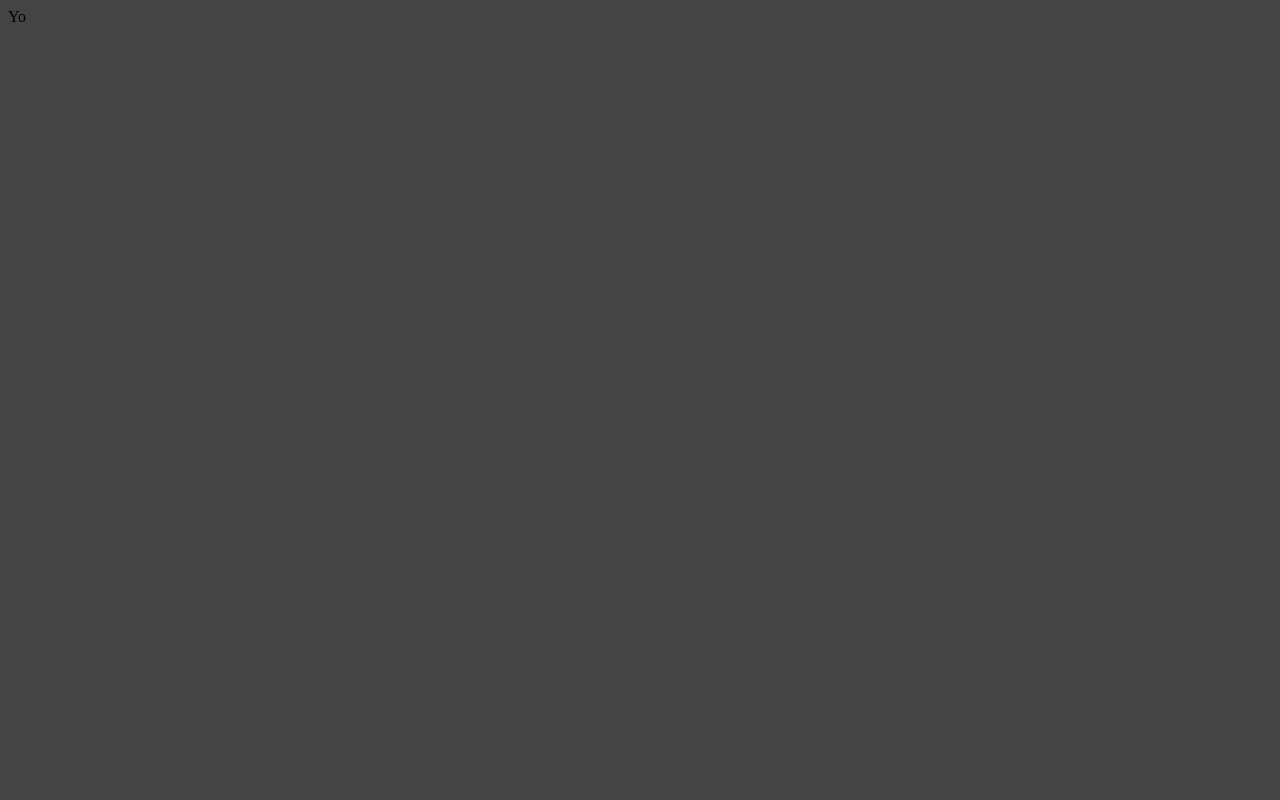
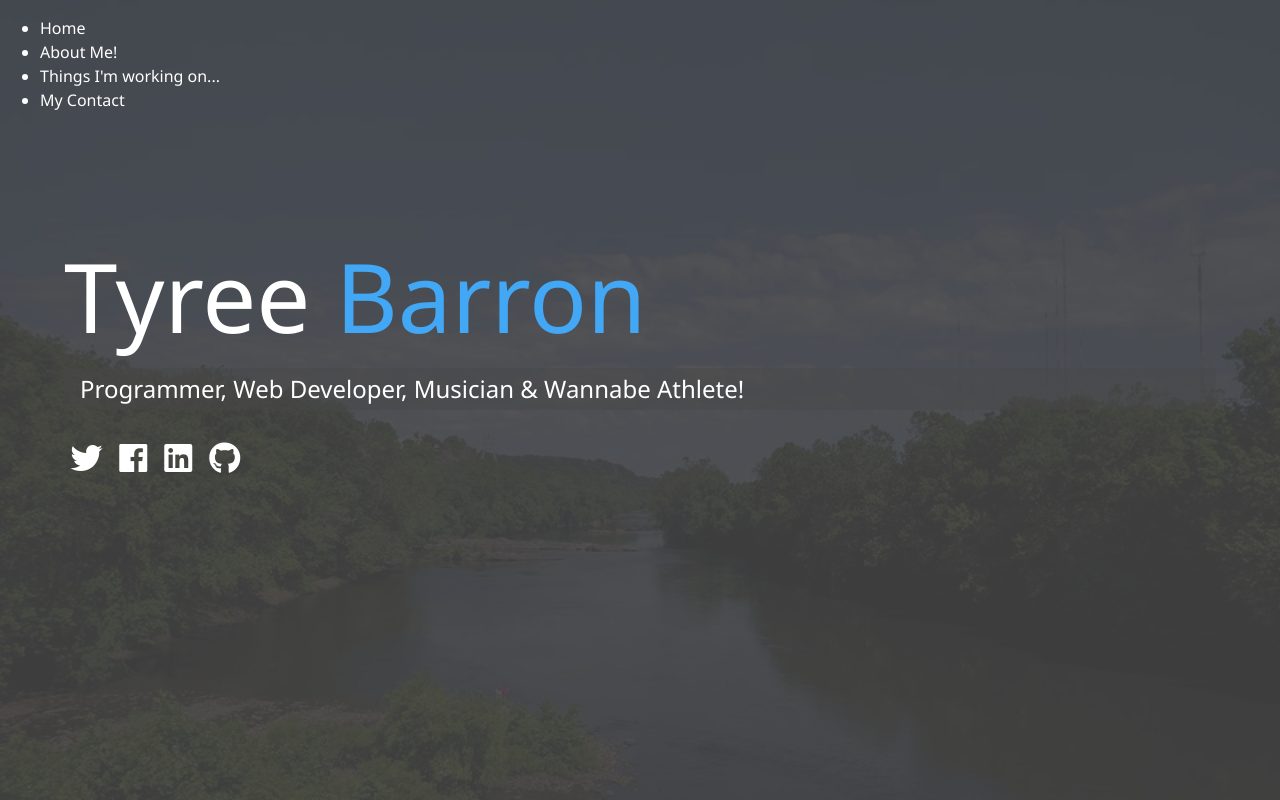
Before and after one commit to thbarron/thbarron.github.io, a website: page index.html in a window 1280 px wide. Drawn offline with Linux system fonts and the light colour scheme.

Commit message:
basic homepage set up

```diff
--- a/index.html
+++ b/index.html
@@ -5,14 +5,77 @@
     <meta charset="UTF-8">
     <meta name="viewport" content="width=device-width, initial-scale=1.0">
     <meta http-equiv="X-UA-Compatible" content="ie=edge">
+    <link rel="stylesheet" href="https://use.fontawesome.com/releases/v5.2.0/css/all.css" integrity="sha384-hWVjflwFxL6sNzntih27bfxkr27PmbbK/iSvJ+a4+0owXq79v+lsFkW54bOGbiDQ"
+        crossorigin="anonymous">
     <link rel="stylesheet" href="css/main.css">
     <title>
         Tyree Barron's Portfolio
     </title>
 </head>
 
-<body>
-    Yo
+<body id="bg-img">
+    <header>
+        <div class="menu-btn">
+            <div class="btn-line"></div>
+            <div class="btn-line"></div>
+            <div class="btn-line"></div>
+        </div>
+
+        <nav class="menu">
+            <div class="menu-branding">
+                <div class="portrait">
+
+                </div>
+            </div>
+            <ul class="menu-nav">
+                <li class="nav-item">
+                    <a href="/" class="nav-link">
+                        Home
+                    </a>
+                </li>
+                <li class="nav-item">
+                    <a href="/about.html" class="nav-link">
+                        About Me!
+                    </a>
+                </li>
+                <li class="nav-item">
+                    <a href="/work.html" class="nav-link">
+                        Things I'm working on...
+                    </a>
+                </li>
+                <li class="nav-item">
+                    <a href="/contact.html" class="nav-link">
+                        My Contact
+                    </a>
+                </li>
+            </ul>
+        </nav>
+    </header>
+
+    <main id="home">
+        <h1 class="lg-heading">
+            Tyree
+            <span class="text-secondary">Barron</span>
+        </h1>
+        <h2 class="sm-heading">
+            Programmer, Web Developer, Musician & Wannabe Athlete!
+        </h2>
+        <div class="icons">
+            <a href="#!">
+                <i class="fab fa-twitter fa-2x"></i>
+            </a>
+            <a href="#!">
+                <i class="fab fa-facebook fa-2x"></i>
+            </a>
+            <a href="#!">
+                <i class="fab fa-linkedin fa-2x"></i>
+            </a>
+            <a href="#!">
+                <i class="fab fa-github fa-2x"></i>
+            </a>
+        </div>
+    </main>
+    <script src="js/main.js"></script>
 </body>
 
 </html>
--- /dev/null
+++ b/scss/_config.scss
@@ -0,0 +1,30 @@
+$primary-color: #444444;
+$secondary-color: #42a7f4;
+$show-home-image: true;
+$home-image: url(../img/background.jpg);
+$background-opacity: 0.9;
+
+@mixin easeOut {
+  transition: all 0.5s ease-out;
+}
+
+@mixin background {
+  @if $show-home-image {
+    &#bg-img {
+      background: $home-image;
+      background-attachment: fixed;
+      background-size: cover;
+
+      &::after {
+        content: "";
+        position: absolute;
+        top: 0;
+        right: 0;
+        width: 100%;
+        height: 100%;
+        background: rgba($primary-color, $background-opacity);
+        z-index: -1;
+      }
+    }
+  }
+}
--- a/scss/main.scss
+++ b/scss/main.scss
@@ -1,5 +1,73 @@
-$primary-color: #444;
+@import "config";
+
+* {
+  box-sizing: border-box;
+}
 
 body {
+  @include background;
   background: $primary-color;
+  color: #fff;
+  height: 100%;
+  margin: 0;
+  font-family: "Segoe UI", Tahoma, Geneva, Verdana, sans-serif;
+  line-height: 1.5;
 }
+
+//  Headings
+h1,
+h2,
+h3 {
+  margin: 0;
+  font-weight: 400;
+
+  &.lg-heading {
+    font-size: 6rem;
+  }
+
+  &.sm-heading {
+    margin-bottom: 2rem;
+    padding: 0.2rem 1rem;
+    background: rgba(lighten($primary-color, 2), 0.5);
+  }
+}
+
+a {
+  color: #fff;
+  text-decoration: none;
+}
+
+header {
+  position: fixed;
+  z-index: 2;
+  width: 100%;
+}
+
+.text-secondary {
+  color: $secondary-color;
+}
+
+main {
+  padding: 4rem;
+  height: 100%;
+
+  .icons {
+    margin-top: 1rem;
+
+    a {
+      padding: 0.4rem;
+
+      &:hover {
+        color: $secondary-color;
+        @include easeOut();
+      }
+    }
+  }
+
+  &#home {
+    overflow: hidden;
+    h1 {
+      margin-top: 20vh;
+    }
+  }
+}
```
Also changed, not shown: css/main.css, img/background.jpg (added), img/ty-lg.jpg (added), img/ty-sm.jpg (added), js/main.js (added).
